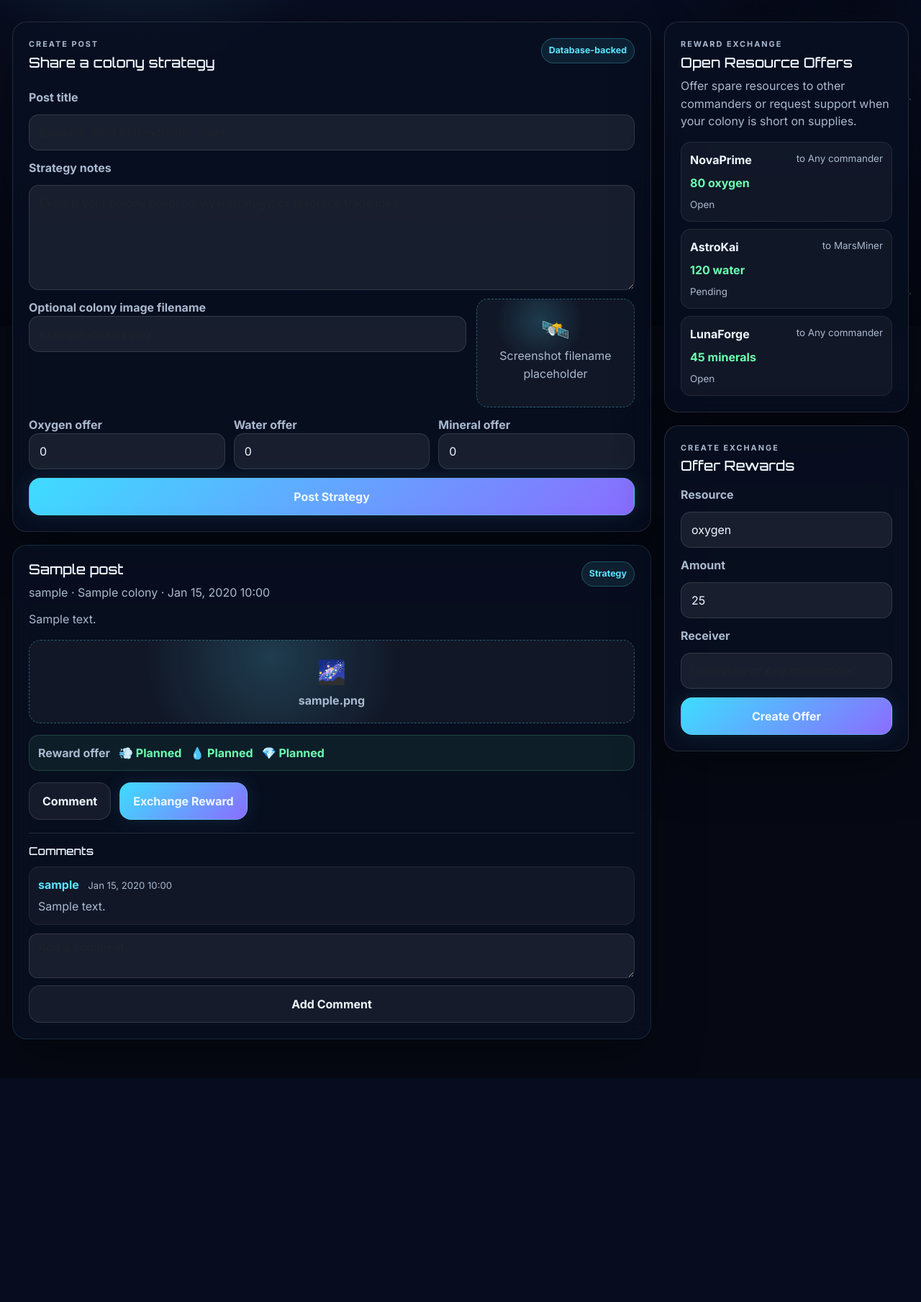
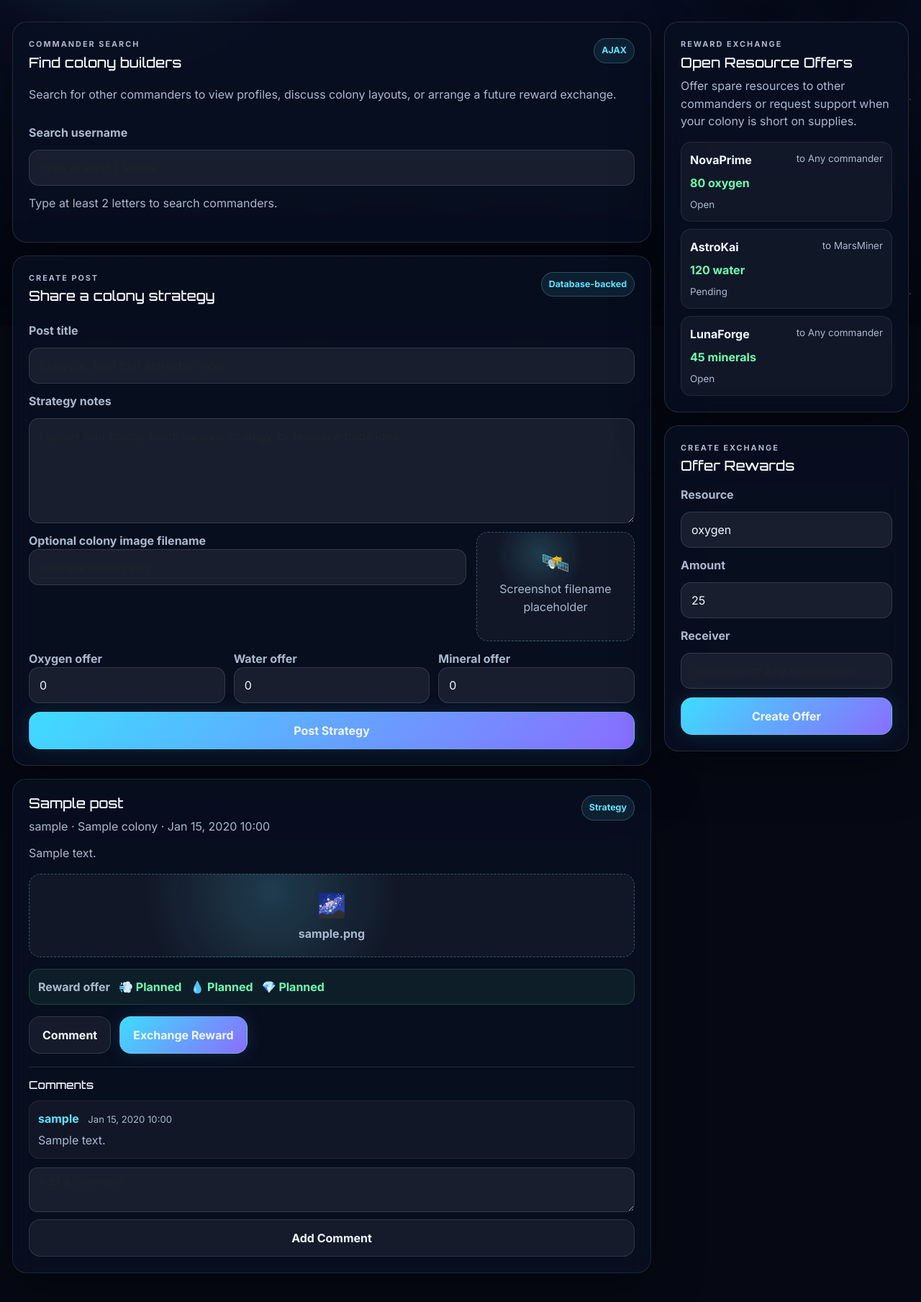
Before and after one commit to bkarthikey/AWD-group-project, a Flask app: page /discussion in a window 1280 px wide. Shown: the part 347-2156 px from the top of the page at 72% size. Before the commit the page ends 1845 px from the top, so only its background shows below. Run offline with Flask 3, Linux system fonts and the light colour scheme; a user stored in the database is signed in; tables that the repository leaves empty hold one stand-in row (values such as "Sample post").

Commit message:
Add AJAX user search

```diff
--- a/app/templates/discussion.html
+++ b/app/templates/discussion.html
@@ -18,6 +18,20 @@
 
   <section class="discussion-layout">
     <div class="discussion-main">
+      <article class="discussion-panel user-search-panel">
+        <div class="panel-title-row">
+          <div>
+            <p class="eyebrow mini">Commander search</p>
+            <h2>Find colony builders</h2>
+          </div>
+          <span class="status-chip">AJAX</span>
+        </div>
+        <p>Search for other commanders to view profiles, discuss colony layouts, or arrange a future reward exchange.</p>
+        <label for="userSearchInput">Search username</label>
+        <input id="userSearchInput" class="form-control" type="search" placeholder="Type at least 2 letters">
+        <div id="userSearchResults" class="user-search-results" aria-live="polite"></div>
+      </article>
+
       <article class="discussion-panel create-post-panel">
         <div class="panel-title-row">
           <div>
@@ -182,3 +196,7 @@
   </section>
 </main>
 {% endblock %}
+
+{% block scripts %}
+<script src="{{ url_for('static', filename='js/community.js') }}"></script>
+{% endblock %}
--- a/assets/css/style.css
+++ b/assets/css/style.css
@@ -1211,11 +1211,69 @@ a {
 }
 
 .create-post-form .form-control:focus,
-.exchange-form .form-control:focus {
+.exchange-form .form-control:focus,
+.user-search-panel .form-control:focus {
   border-color: rgba(93,228,255,0.4);
   background: rgba(255,255,255,0.09);
   color: var(--text);
   box-shadow: 0 0 0 0.2rem rgba(93,228,255,0.12);
+}
+
+.user-search-panel {
+  display: grid;
+  gap: 12px;
+}
+
+.user-search-panel label {
+  color: var(--muted);
+  font-weight: 800;
+}
+
+.user-search-panel .form-control {
+  border: 1px solid var(--border);
+  border-radius: 14px;
+  background: rgba(255,255,255,0.07);
+  color: var(--text);
+  padding: 12px 14px;
+}
+
+.user-search-results {
+  display: grid;
+  gap: 10px;
+  min-height: 44px;
+}
+
+.user-result {
+  display: flex;
+  align-items: center;
+  justify-content: space-between;
+  gap: 14px;
+  padding: 12px;
+  border: 1px solid rgba(93,228,255,0.16);
+  border-radius: 14px;
+  background: rgba(93,228,255,0.07);
+  transition: 0.2s ease;
+}
+
+.user-result:hover {
+  border-color: rgba(93,228,255,0.38);
+  transform: translateY(-1px);
+}
+
+.user-result strong,
+.user-result em {
+  display: block;
+}
+
+.user-result em,
+.user-result small,
+.search-empty {
+  color: var(--muted);
+  font-style: normal;
+}
+
+.search-empty {
+  margin: 0;
 }
 
 .upload-grid {
--- /dev/null
+++ b/assets/js/community.js
@@ -0,0 +1,53 @@
+const userSearchInput = document.getElementById("userSearchInput");
+const userSearchResults = document.getElementById("userSearchResults");
+
+let userSearchTimer = null;
+
+function renderUserSearchResults(users) {
+  if (!userSearchResults) return;
+
+  if (!users.length) {
+    userSearchResults.innerHTML = '<p class="search-empty">No commanders found.</p>';
+    return;
+  }
+
+  userSearchResults.innerHTML = users.map((user) => `
+    <a class="user-result" href="${user.profile_url}">
+      <span>
+        <strong>${user.username}</strong>
+        <em>${user.colony_name}</em>
+      </span>
+      <small>${user.is_public ? "Public colony" : "Private profile"}</small>
+    </a>
+  `).join("");
+}
+
+async function searchUsers(query) {
+  if (!userSearchResults) return;
+
+  if (query.length < 2) {
+    userSearchResults.innerHTML = '<p class="search-empty">Type at least 2 letters to search commanders.</p>';
+    return;
+  }
+
+  userSearchResults.innerHTML = '<p class="search-empty">Searching...</p>';
+
+  try {
+    const response = await fetch(`/api/users/search?q=${encodeURIComponent(query)}`);
+    if (!response.ok) throw new Error("Search failed.");
+    const users = await response.json();
+    renderUserSearchResults(users);
+  } catch (error) {
+    userSearchResults.innerHTML = '<p class="search-empty">Search is unavailable right now.</p>';
+  }
+}
+
+if (userSearchInput) {
+  userSearchResults.innerHTML = '<p class="search-empty">Type at least 2 letters to search commanders.</p>';
+  userSearchInput.addEventListener("input", (event) => {
+    clearTimeout(userSearchTimer);
+    userSearchTimer = setTimeout(() => {
+      searchUsers(event.target.value.trim());
+    }, 250);
+  });
+}
```
Also changed, not shown: app/game.py (+26 -1 lines), tests/test_game_api.py (+32 -0 lines).
